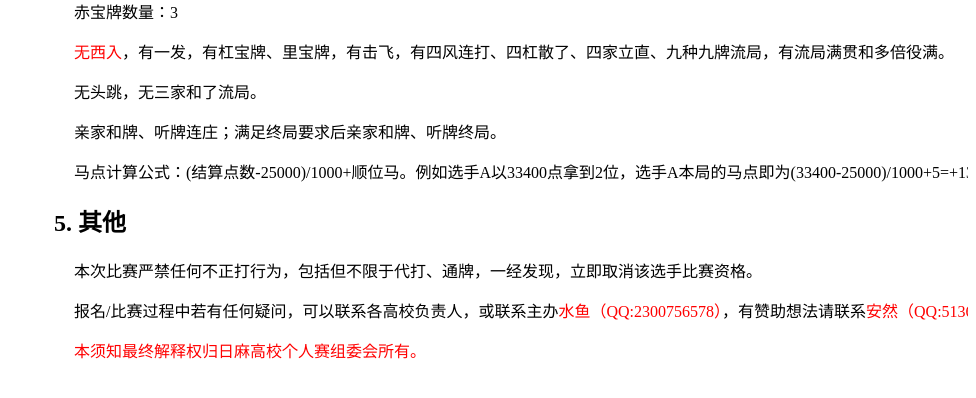
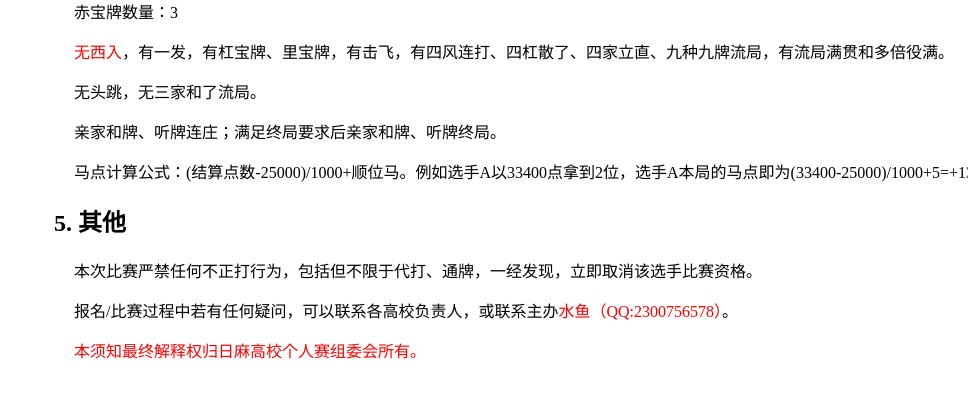
Before and after one commit to Diving-Fish/ShanghaiRiichiMatch, a Vue app in the folder vue-frontend/: page / in a window 1280 px wide. Shown: the part 2393-2791 px from the top of the page, without its empty margins (304-1280 px from the left). Built offline with nearby package versions, Linux system fonts and the light colour scheme.

Commit message:
Update HelloWorld.vue

```diff
--- a/vue-frontend/src/components/HelloWorld.vue
+++ b/vue-frontend/src/components/HelloWorld.vue
@@ -71,7 +71,7 @@
       <p>马点计算公式：(结算点数-25000)/1000+顺位马。例如选手A以33400点拿到2位，选手A本局的马点即为(33400-25000)/1000+5=+13.4。</p>
       <h2>5.	其他</h2>
       <p>本次比赛严禁任何不正打行为，包括但不限于代打、通牌，一经发现，立即取消该选手比赛资格。</p>
-      <p>报名/比赛过程中若有任何疑问，可以联系各高校负责人，或联系主办<a style="color: red">水鱼（QQ:2300756578）</a>，有赞助想法请联系<a style="color: red">安然（QQ:513696293)</a>。</p>
+      <p>报名/比赛过程中若有任何疑问，可以联系各高校负责人，或联系主办<a style="color: red">水鱼（QQ:2300756578）</a>。</p>
       <p><a style="color: red">本须知最终解释权归日麻高校个人赛组委会所有。</a></p>
     </div>
     <div class="sponsor">
@@ -121,6 +121,7 @@
       <p>9. 麻将博物馆定制 麻将扑克牌 X N</p>
       <p>10. 大洋化学 白彩色筹码 彩色点棒 X N</p>
       <p>11. BW 徽章set X 1</p>
+      <p style="margin-top: 30px;">有赞助想法请联系<a style="color: red">安然（QQ:513696293)</a>。</p>
     </div>
   </div>
 </template>
```
